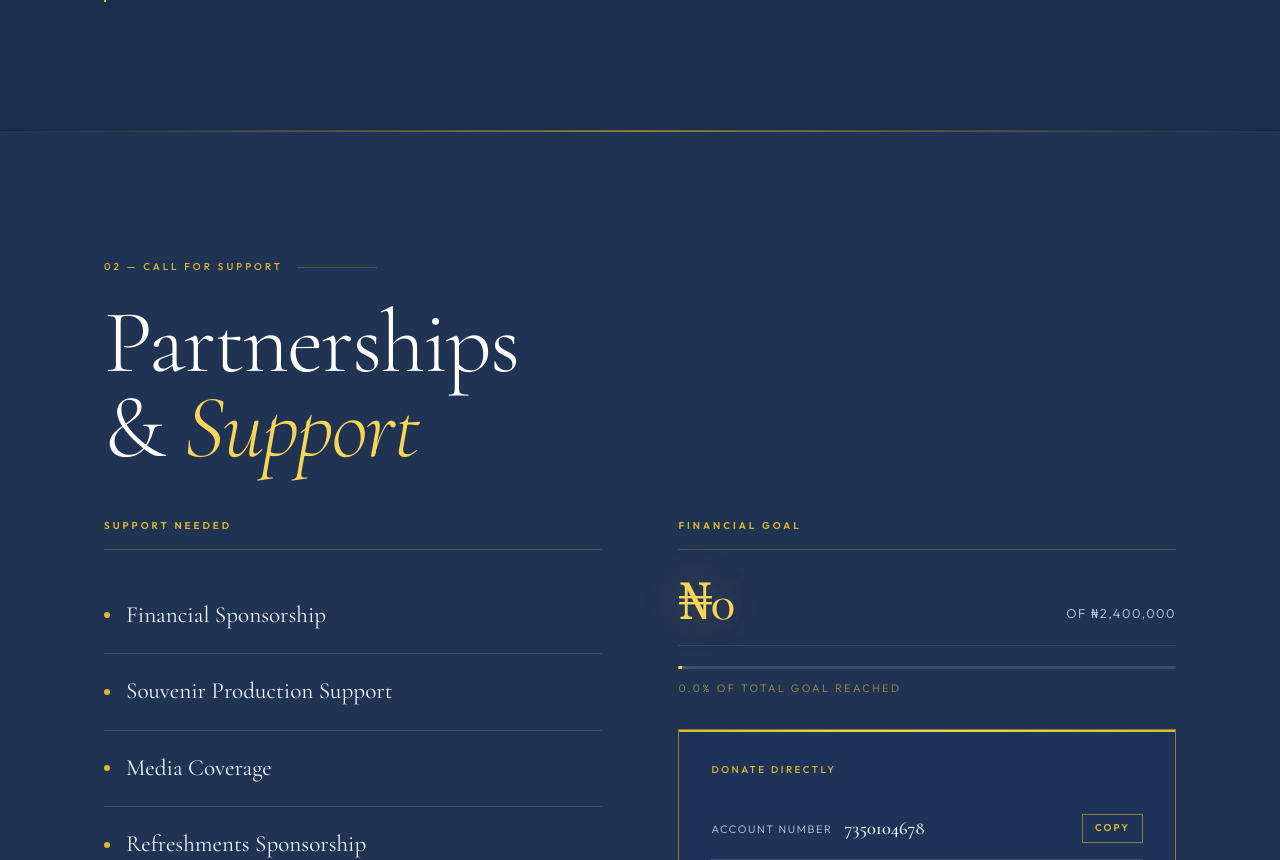
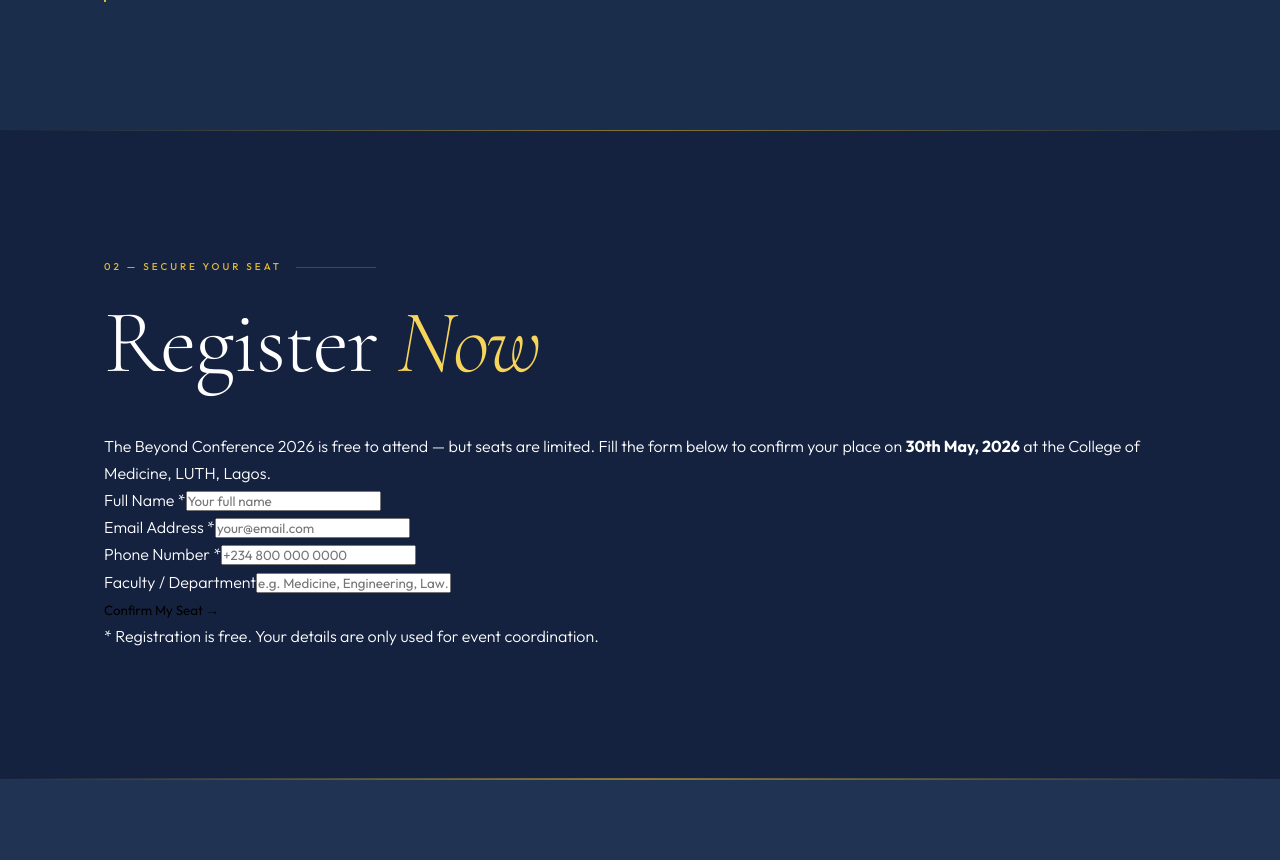
Before and after one commit to JIBSON082/the-beyond-conference-, a React (Vite) app: page / in a window 1280 px wide. Shown: the part 1940-2800 px from the top of the page. Built offline with nearby package versions, Linux system fonts and the light colour scheme.

Commit message:
Update App.tsx

```diff
--- a/src/App.tsx
+++ b/src/App.tsx
@@ -999,8 +999,10 @@
           <HeroSection />
           <div className="gold-line" />
           <VisionSection />
-          <div className="gold-line" />
-          <PartnershipsSection />
+<div className="gold-line" />
+<RegistrationSection />
+<div className="gold-line" />
+<PartnershipsSection />
           <div className="gold-line" />
           <VolunteersSection />
         </main>
```
